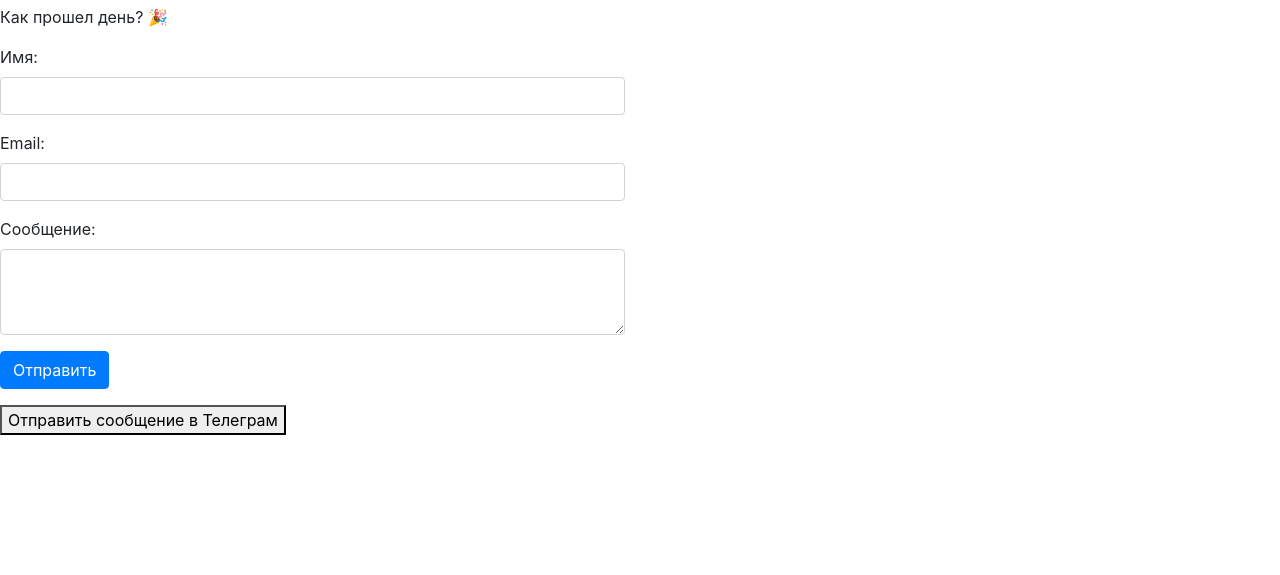
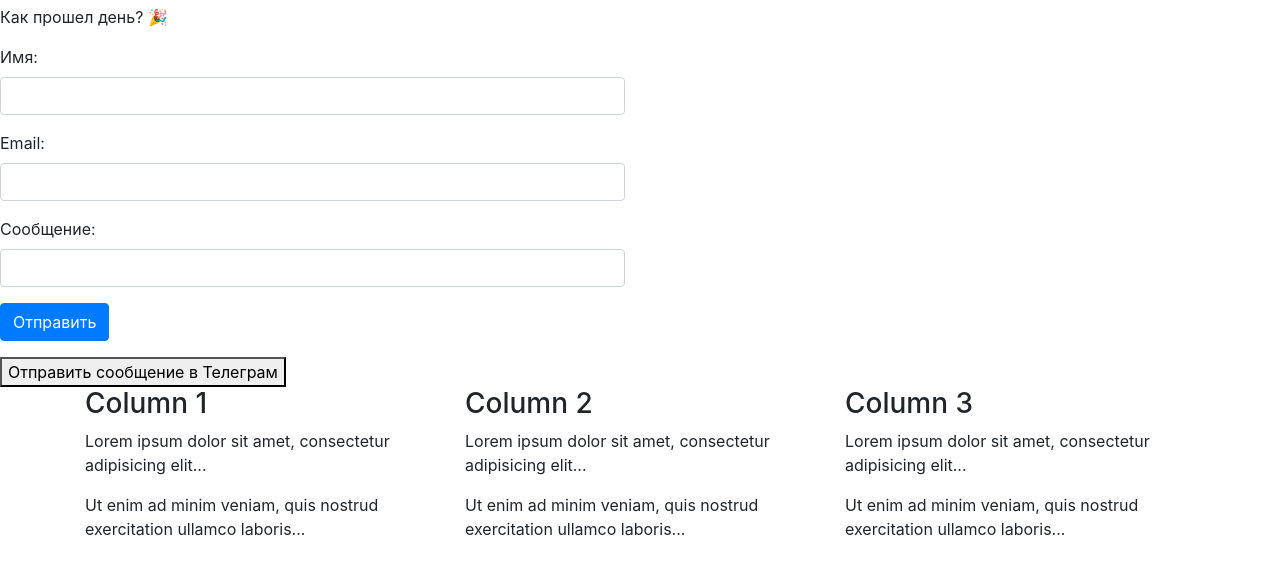
Before and after one commit to Kanat9494/swift-courier, a plain HTML site: page index.html in a window 1280 px wide. Shown: the part 51-626 px from the top of the page. Drawn offline with nearby package versions, Linux system fonts and the light colour scheme.

Commit message:
добавление стилей

```diff
--- a/index.html
+++ b/index.html
@@ -2,7 +2,7 @@
 <html>
   <head>
     <title>Мой крутой сайт</title>
-
+    <meta name="viewport" content="width=device-width, initial-scale=1.0">
     <link rel="stylesheet" href="https://cdn.jsdelivr.net/npm/bootstrap@4.3.1/dist/css/bootstrap.min.css"
         integrity="sha384-ggOyR0iXCbMQv3Xipma34MD+dH/1fQ784/j6cY/iJTQUOhcWr7x9JvoRxT2MZw1T" crossorigin="anonymous">
 
@@ -23,6 +23,7 @@
     <p>Как прошел день? 🎉</p>
 
     <!-- Форма для отправки сообщения в Телеграм -->
+    <div class="column">
         <div class="row">
             <div class="col-md-6">
                 <form id="telegramForm">
@@ -36,12 +37,33 @@
                     </div>
                     <div class="form-group">
                         <label for="userMessage">Сообщение:</label>
-                    <textarea class="form-control" id="userMessage" rows="3" required></textarea>
+                        <input class="form-control" id="userMessage" required></textarea>
                     </div>
                     <button type="submit" class="btn btn-primary">Отправить</button>
                 </form>
             </div>
         </div>
+    </div>
     <button onclick="sendMessageToTelegram()">Отправить сообщение в Телеграм</button>
+
+    <div class="container">
+        <div class="row">
+            <div class="col-sm-4">
+                <h3>Column 1</h3>
+                <p>Lorem ipsum dolor sit amet, consectetur adipisicing elit...</p>
+                <p>Ut enim ad minim veniam, quis nostrud exercitation ullamco laboris...</p>
+            </div>
+            <div class="col-sm-4">
+                <h3>Column 2</h3>
+                <p>Lorem ipsum dolor sit amet, consectetur adipisicing elit...</p>
+                <p>Ut enim ad minim veniam, quis nostrud exercitation ullamco laboris...</p>
+            </div>
+            <div class="col-sm-4">
+                <h3>Column 3</h3>
+                <p>Lorem ipsum dolor sit amet, consectetur adipisicing elit...</p>
+                <p>Ut enim ad minim veniam, quis nostrud exercitation ullamco laboris...</p>
+            </div>
+        </div>
+    </div>
   </body>
 </html>
```
Lines whose indentation alone changed are shown as unchanged.
